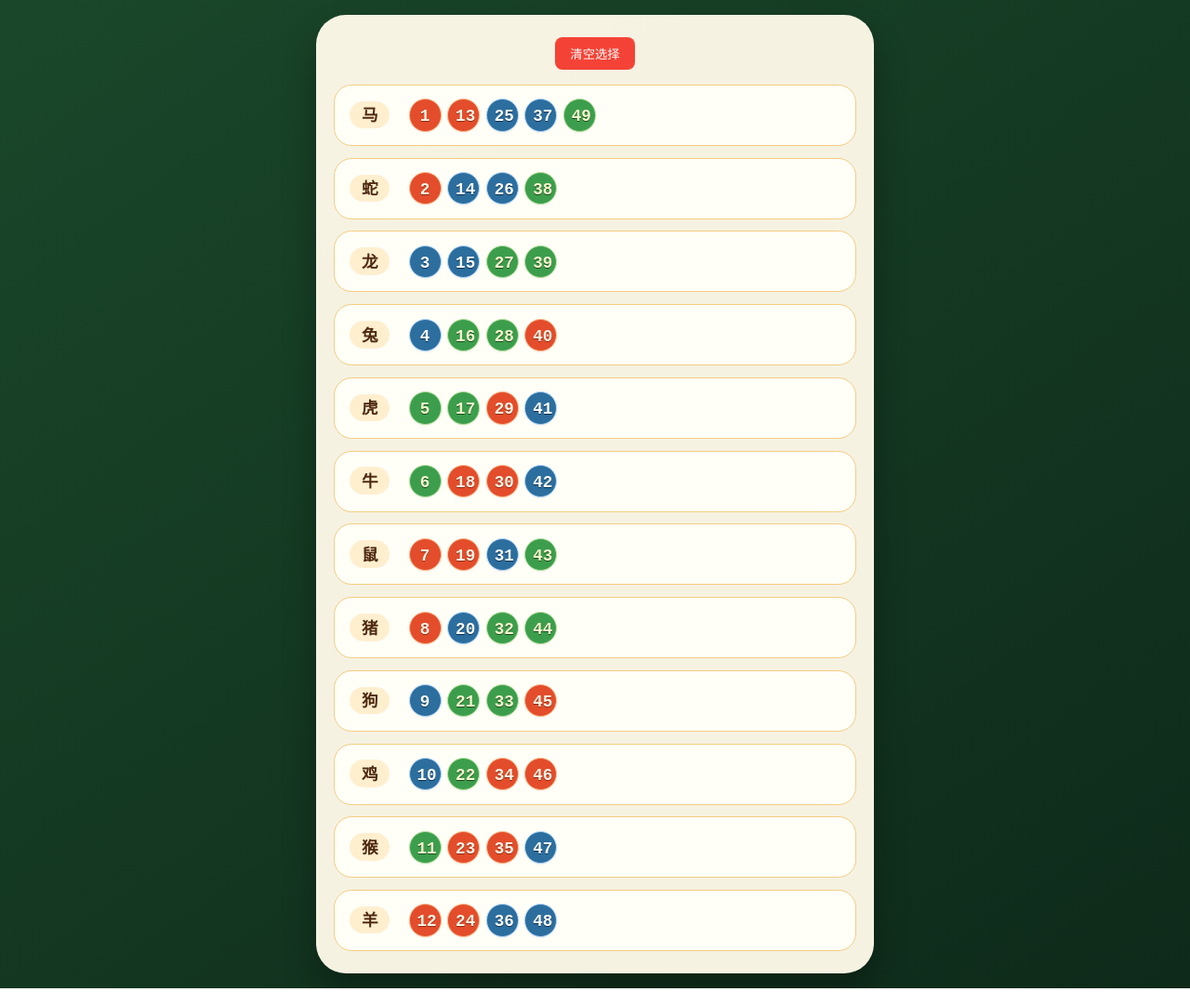
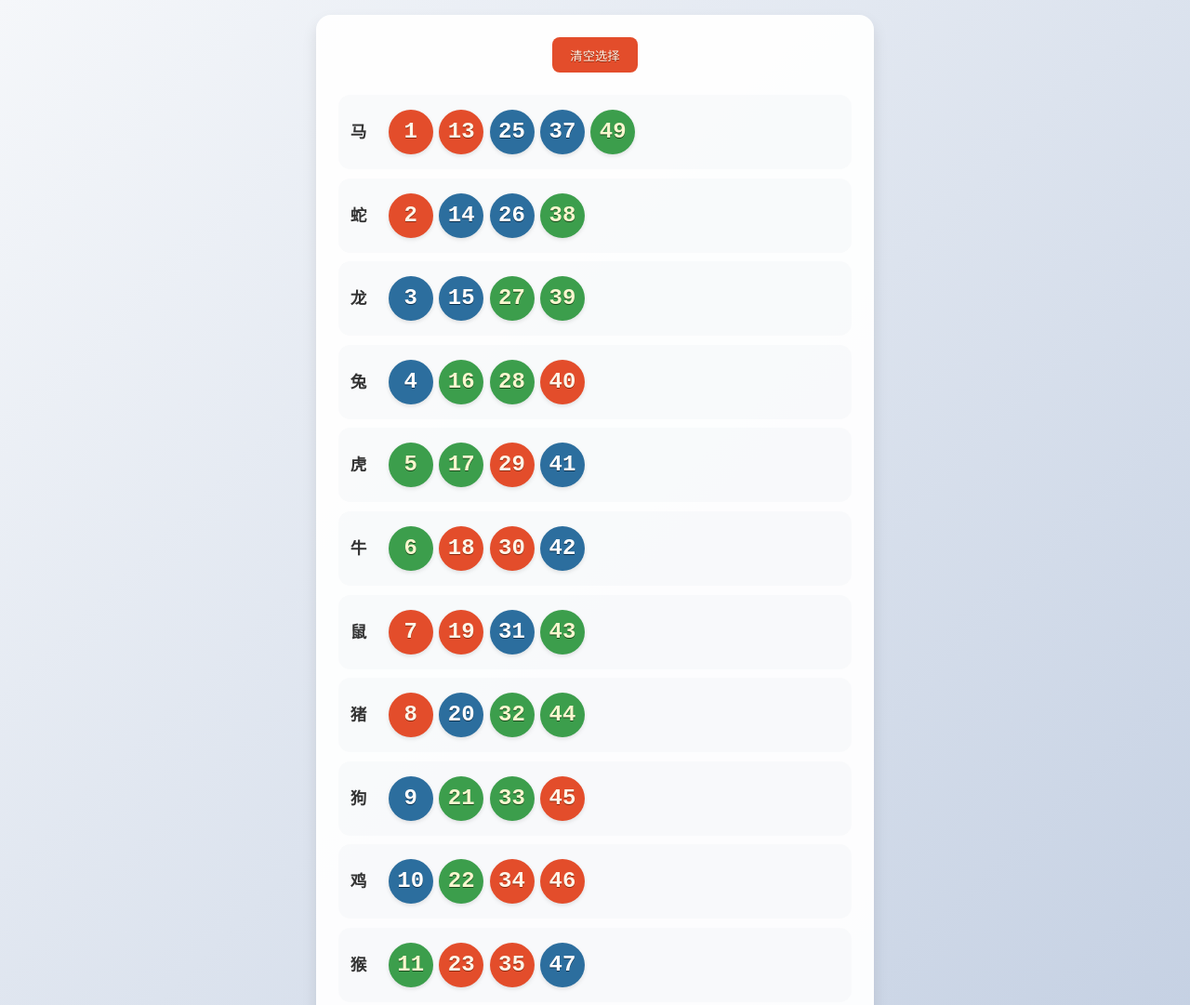
Before and after one commit to koeltp/lhx, a plain HTML site: page index.html in a window 1280 px wide. Shown: the top 1081 px of the page at 93% size. Drawn offline with Linux system fonts and the light colour scheme.

Commit message:
feat: 添加每日自动清空数据功能并优化UI样式
添加每日21:40自动清空选中号码的功能，同时优化按钮样式、背景颜色和数字徽标交互效果

```diff
--- a/css/style.css
+++ b/css/style.css
@@ -5,7 +5,7 @@
 }
 
 body {
-    background: linear-gradient(145deg, #1a472a 0%, #0e2a1a 100%);
+    background: linear-gradient(135deg, #f5f7fa 0%, #c3cfe2 100%);
     font-family: 'Segoe UI', 'PingFang SC', Roboto, 'Noto Sans', system-ui, -apple-system, 'Microsoft YaHei', sans-serif;
     padding: 1rem;
     min-height: 100vh;
@@ -14,38 +14,39 @@ body {
 .container {
     max-width: 600px;
     margin: 0 auto;
-    background: rgba(255, 250, 235, 0.96);
-    border-radius: 2rem;
-    box-shadow: 0 20px 35px rgba(0, 0, 0, 0.3);
+    background: rgba(255, 255, 255, 0.95);
+    border-radius: 1rem;
+    box-shadow: 0 8px 16px rgba(0, 0, 0, 0.1);
     overflow: hidden;
-    padding: 1.5rem 1.2rem;
+    padding: 1.5rem;
 }
 
 /* 简洁的行列表 */
 .zodiac-list {
     display: flex;
     flex-direction: column;
-    gap: 0.8rem;
+    gap: 0.6rem;
 }
 
 .zodiac-row {
-    background: #fffef7;
-    border-radius: 1.2rem;
-    padding: 0.7rem 1rem;
-    border: 1px solid #f3cd81;
-    transition: 0.1s;
+    background: rgba(248, 249, 250, 0.8);
+    border-radius: 0.8rem;
+    padding: 0.8rem;
+    transition: all 0.3s ease;
     font-size: 1rem;
     line-height: 1.5;
 }
 
+.zodiac-row:hover {
+    background: rgba(240, 242, 245, 0.9);
+    transform: translateY(-2px);
+}
+
 .zodiac-name {
-    font-weight: 800;
-    color: #4e2a12;
-    background: #ffefcf;
+    font-weight: 700;
+    color: #333;
     display: inline-block;
-    padding: 0.1rem 0.8rem;
-    border-radius: 2rem;
-    margin-right: 0.8rem;
+    margin-right: 1rem;
     font-size: 1.1rem;
 }
 
@@ -54,20 +55,24 @@ body {
 }
 
 .number-badge {
-    display: inline-block;
-    padding: 0.5rem 0.5rem;
-    margin: 0.2rem 0.2rem;
+    display: inline-flex;
+    align-items: center;
+    justify-content: center;
+    padding: 0.75rem;
+    margin: 0.2rem;
     border-radius: 50%;
     font-family: monospace;
     font-weight: bold;
-    font-size: 1.1rem;
-    transition: 0.1s;
-    border: 1px solid rgba(255,255,200,0.6);
-    box-shadow: 0 1px 2px rgba(0,0,0,0.05);
-    width: 2.2rem;
-    height: 2.2rem;
-    text-align: center;
-    line-height: 1.2;
+    font-size: 1.5rem;
+    transition: all 0.3s ease;
+    width: 3rem;
+    height: 3rem;
+    box-shadow: 0 2px 4px rgba(0, 0, 0, 0.1);
+}
+
+.number-badge:hover {
+    transform: scale(1.05);
+    box-shadow: 0 4px 8px rgba(0, 0, 0, 0.15);
 }
 
 /* 波色样式 - 类名与实际颜色一致 */
@@ -75,30 +80,25 @@ body {
     background: #e34d2b;
     color: #fff5e8;
     text-shadow: 0 1px 0 #8a2a10;
-    border-color: #ffbc8c;
 }
 .badge-green {
     background: #3c9e4c;   /* 真正的绿色背景 */
     color: #f9f7cf;
     text-shadow: 0 1px 0 #1a4a1a;
-    border-color: #b7e3a0;
 }
 .badge-blue {
     background: #2c6e9e;   /* 真正的蓝色背景 */
     color: white;
     text-shadow: 0 1px 0 #0a2f4d;
-    border-color: #b3d9ff;
 }
 .badge-black {
     background: #333333;
     color: white;
-    text-shadow: 0 1px 0 #000000;
-    border-color: #666666;
 }
 
 @media (max-width: 480px) {
     .container { padding: 1rem; }
-    .zodiac-row { padding: 0.5rem 0.8rem; }
-    .number-badge { font-size: 0.8rem; padding: 0.3rem 0.3rem; width: 1.8rem; height: 1.8rem; }
+    .zodiac-row { padding: 0.6rem; }
+    .number-badge { font-size: 1.2rem; width: 2.4rem; height: 2.4rem; padding: 0.6rem; }
     .zodiac-name { font-size: 1rem; }
 }
--- a/index.html
+++ b/index.html
@@ -9,8 +9,10 @@
 <body>
 <div class="container">
     <!-- 操作按钮 -->
-    <div style="display: flex; justify-content: center; gap: 1rem; margin-bottom: 1rem;">
-        <button id="clearBtn" style="padding: 0.5rem 1rem; border: none; border-radius: 0.5rem; background: #f44336; color: white; cursor: pointer;">清空选择</button>
+    <div style="display: flex; justify-content: center; gap: 1rem; margin-bottom: 1.5rem;">
+        <button id="clearBtn" style="padding: 0.6rem 1.2rem; border: none; border-radius: 0.5rem; background: #e34d2b; color: #fff5e8; cursor: pointer; font-weight: 500; transition: all 0.3s ease; text-shadow: 0 1px 0 #8a2a10;">
+            清空选择
+        </button>
     </div>
 
     <!-- 简洁行列表 -->
--- a/js/script.js
+++ b/js/script.js
@@ -134,8 +134,38 @@ function initClearButton() {
     }
 }
 
+// 检查是否需要清空数据（每天21:40第一次访问）
+function checkAndClearData() {
+    const now = new Date();
+    const currentHour = now.getHours();
+    const currentMinute = now.getMinutes();
+    const currentDate = now.toDateString();
+
+    // 获取上次访问日期
+    const lastVisitDate = localStorage.getItem('lastVisitDate');
+
+    // 检查是否是21:40之后的第一次访问
+    if (currentHour > 21 || (currentHour === 21 && currentMinute >= 40)) {
+        if (lastVisitDate !== currentDate) {
+            // 清空选中的号码
+            try {
+                localStorage.removeItem('selectedNumbers');
+            } catch (error) {
+                console.error('清空本地存储失败:', error);
+            }
+            // 更新上次访问日期
+            try {
+                localStorage.setItem('lastVisitDate', currentDate);
+            } catch (error) {
+                console.error('保存访问日期失败:', error);
+            }
+        }
+    }
+}
+
 // 初始化
 function init() {
+    checkAndClearData();
     renderList();
     debugCheck();
     initClearButton();
```
